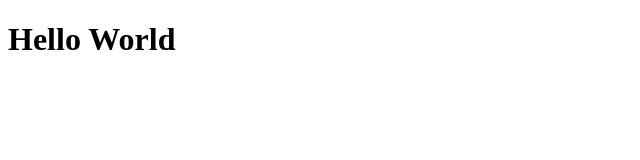
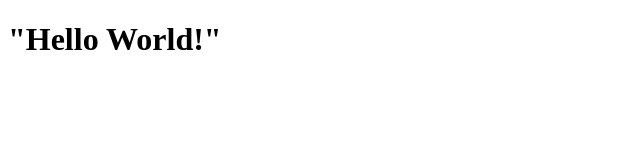
Before and after one commit to phucnguyen-alva/codespaces-demo, a plain HTML site: page index.html in a window 1280 px wide. Shown: the whole page, without its empty margins (0-640 px from the left). Drawn offline with Linux system fonts and the light colour scheme.

Commit message:
refine the correct line

```diff
--- a/index.html
+++ b/index.html
@@ -6,6 +6,6 @@
     <title>"Hello World!"</title>
 </head>
 <body>
-    <h1>Hello World</h1>
+    <h1>"Hello World!"</h1>
 </body>
 </html>
```
